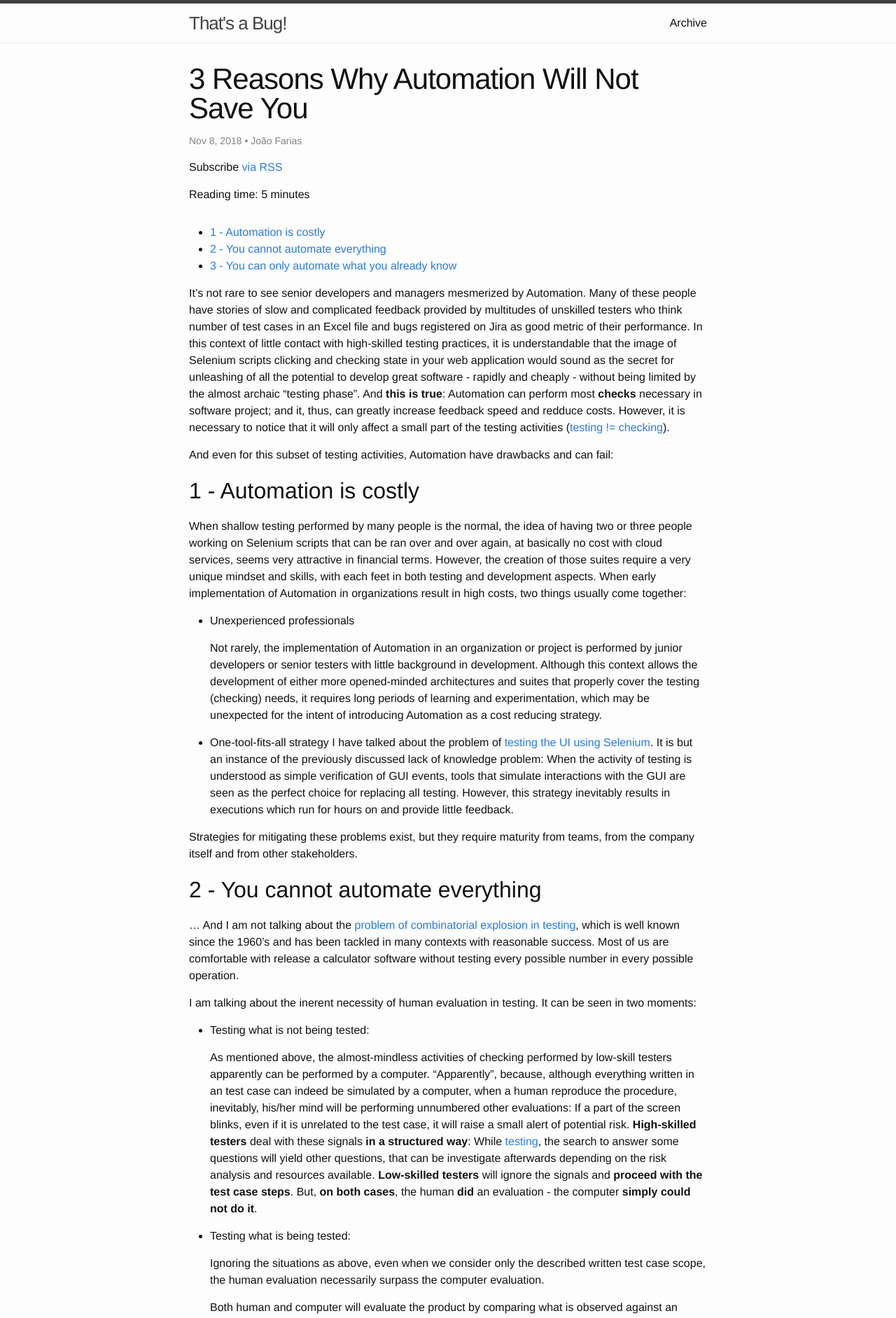
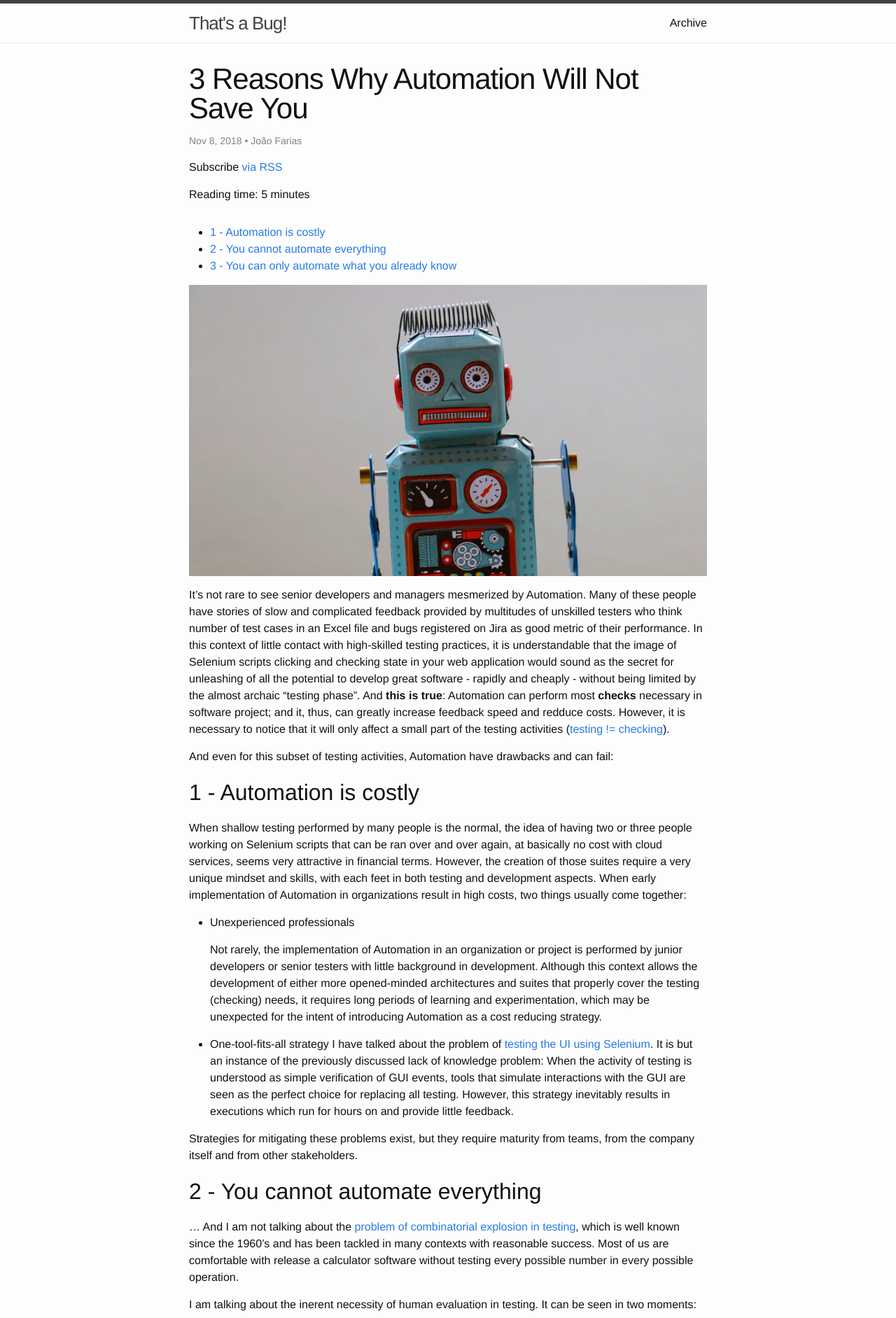
Before and after one commit to JoaoGFarias/JoaoGFarias.github.io, a Jekyll site: the page built from _posts/2018-11-09-why_automation_will_not_save_you.markdown, in a window 1280 px wide. Shown: the top 1883 px of the page at 70% size. Built offline with Jekyll 4.4.1, drawn with Linux system fonts in a browser that asks for light colours.

Commit message:
Why Automation Will Not Save You - Image

```diff
--- a/_posts/2018-11-09-why_automation_will_not_save_you.markdown
+++ b/_posts/2018-11-09-why_automation_will_not_save_you.markdown
@@ -7,6 +7,8 @@
 categories: Automation testing
 description: Many companies start focusing on Automation and fail. Let's see three common reasons for that
 ---
+
+![Robot]({{ "assets/images/robot.jpg" | absolute_url }})
 
 It's not rare to see senior developers and managers mesmerized by Automation.
 Many of these people have stories of slow and complicated feedback provided by multitudes
```
Also changed, not shown: assets/images/robot.jpg (added).
